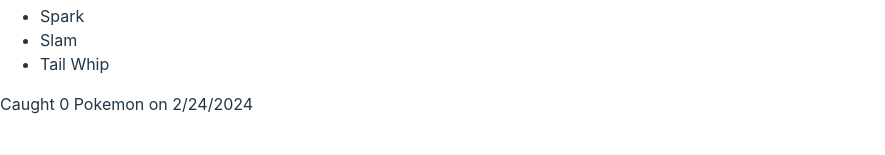
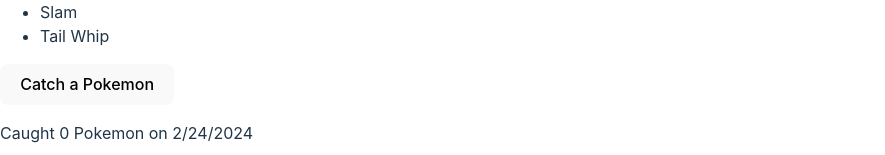
Before and after one commit to areebsattar/pokedex, a React (Vite) app: page / in a window 1280 px wide. Shown: the part 599-754 px from the top of the page, without its empty margins (0-885 px from the left). Built offline with nearby package versions, Linux system fonts and the light colour scheme.

Commit message:
Exercise 3 Sprint 2 dayplan

```diff
--- a/src/CaughtPokemon.jsx
+++ b/src/CaughtPokemon.jsx
@@ -1,8 +1,18 @@
+import { useState } from "react";
 
 export default function CaughtPokemon({ date }) {
+  const [Caught, setCaught] = useState(0);
+
+  function CatchPokemon() {
+    setCaught(Caught + 1);
+  }
+
   return (
     <>
-      <p>Caught 0 Pokemon on {date}</p>
+      <button onClick={CatchPokemon}>Catch a Pokemon</button>
+      <p>
+        Caught {Caught} Pokemon on {date}
+      </p>
     </>
   );
 }
```
